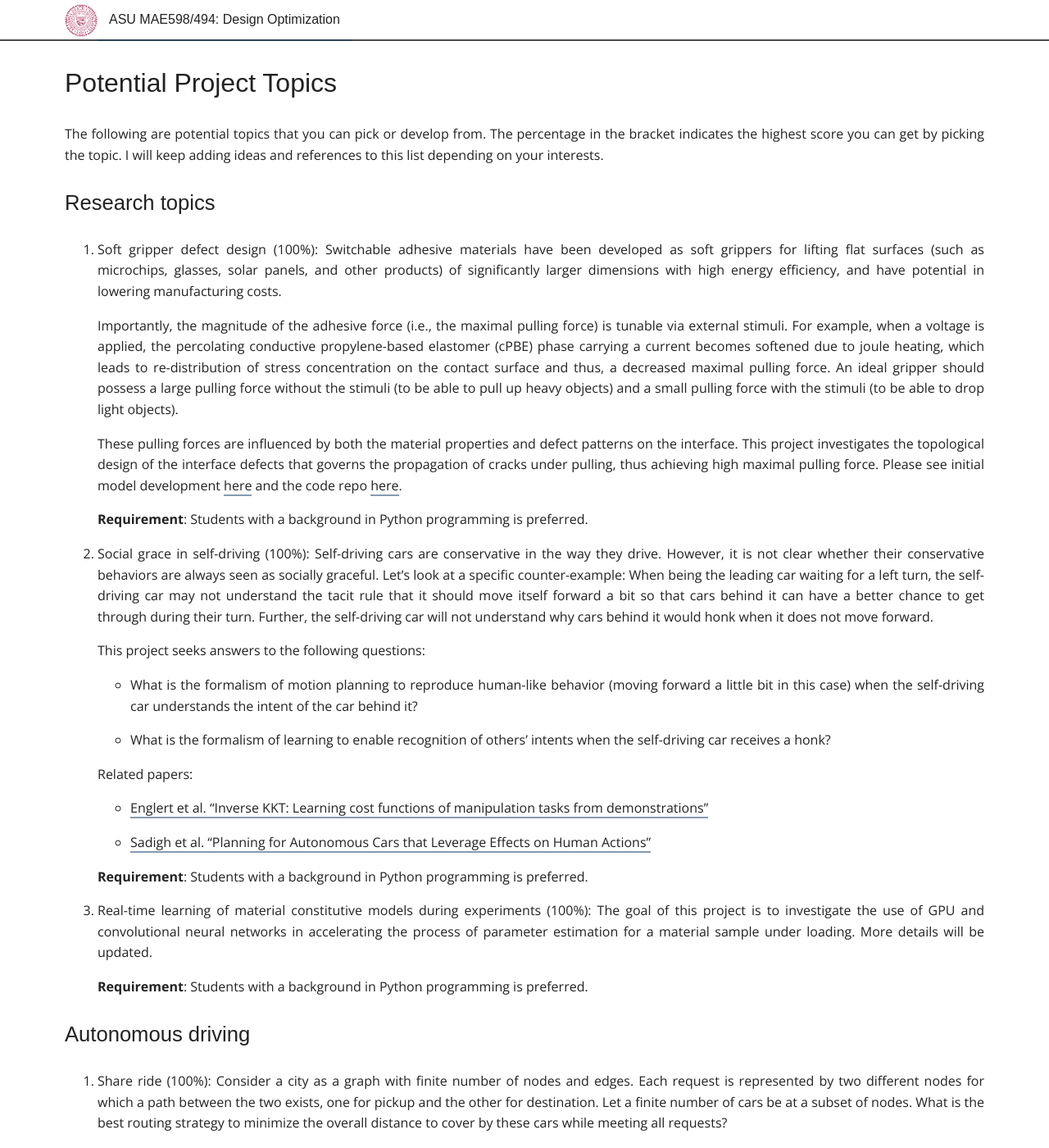
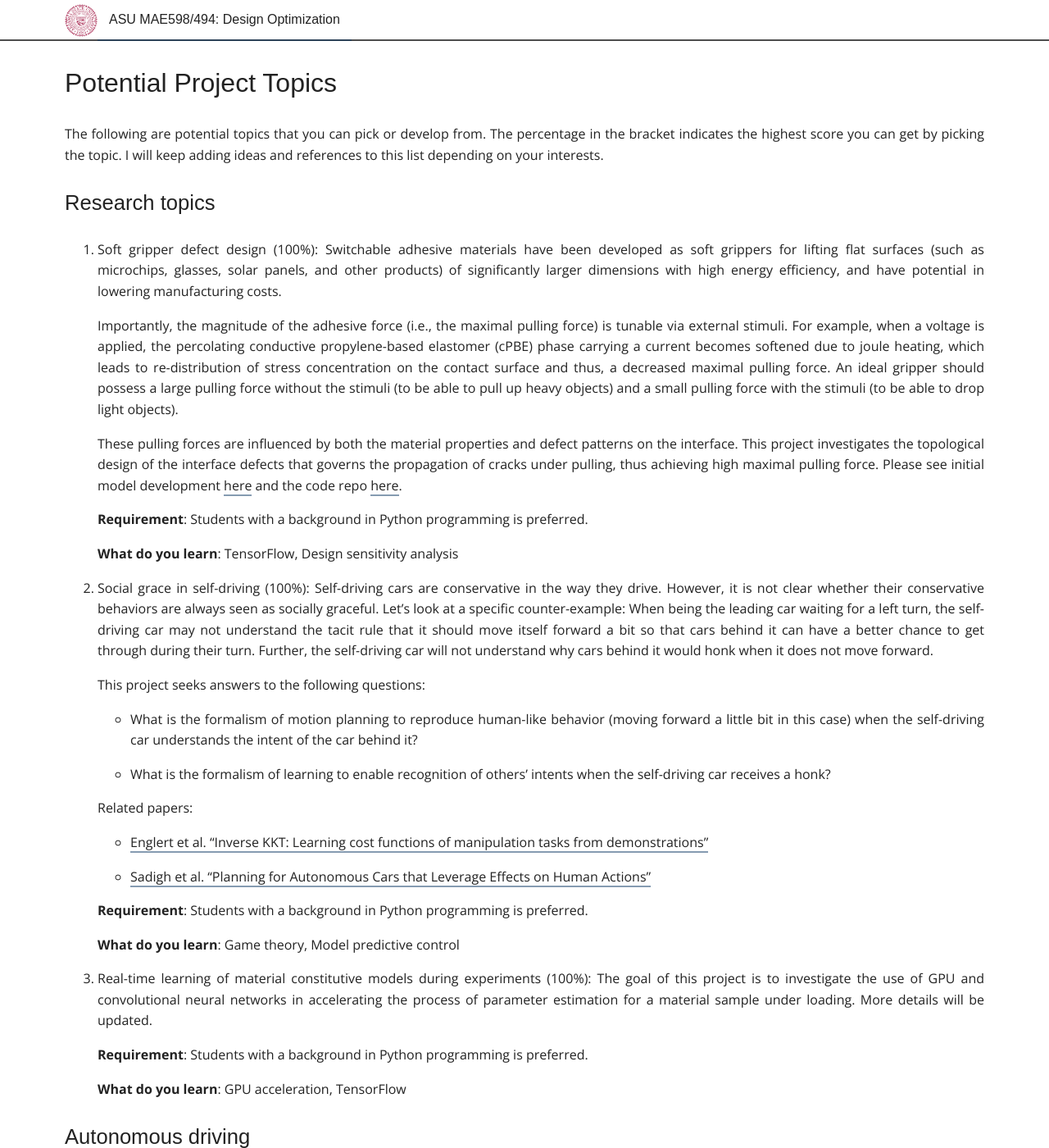
Before and after one commit to DesignInformaticsLab/DesignInformaticsLab.github.io, a Jekyll site: the page built from _posts/teaching/designopt/2017-10-14-designopt-project.md, in a window 1280 px wide and 1400 px high. Shown: the whole window at 82% size. Built offline with Jekyll 4.4.1, drawn with Linux system fonts in a browser that asks for light colours; some web fonts are replaced.

Commit message:
updated desopt homework

```diff
--- a/_posts/teaching/designopt/2017-10-14-designopt-project.md
+++ b/_posts/teaching/designopt/2017-10-14-designopt-project.md
@@ -37,6 +37,8 @@ your interests.
 
    **Requirement**: Students with a background in Python programming is preferred.
 
+   **What do you learn**: TensorFlow, Design sensitivity analysis
+
 2. Social grace in self-driving (100%): Self-driving cars are conservative
    in the way they drive. However, it is not clear whether their conservative behaviors
    are always seen as socially graceful. Let's look at a specific counter-example: When being the leading car waiting for a left turn, the self-driving car may not understand the tacit
@@ -62,11 +64,15 @@ your interests.
 
    **Requirement**: Students with a background in Python programming is preferred.
 
+   **What do you learn**: Game theory, Model predictive control
+
 3. Real-time learning of material constitutive models during experiments (100%): The goal of this project
    is to investigate the use of GPU and convolutional neural networks in accelerating the
    process of parameter estimation for a material sample under loading. More details will be updated.
 
    **Requirement**: Students with a background in Python programming is preferred.
+
+   **What do you learn**: GPU acceleration, TensorFlow
 
 ### Autonomous driving
 
```
